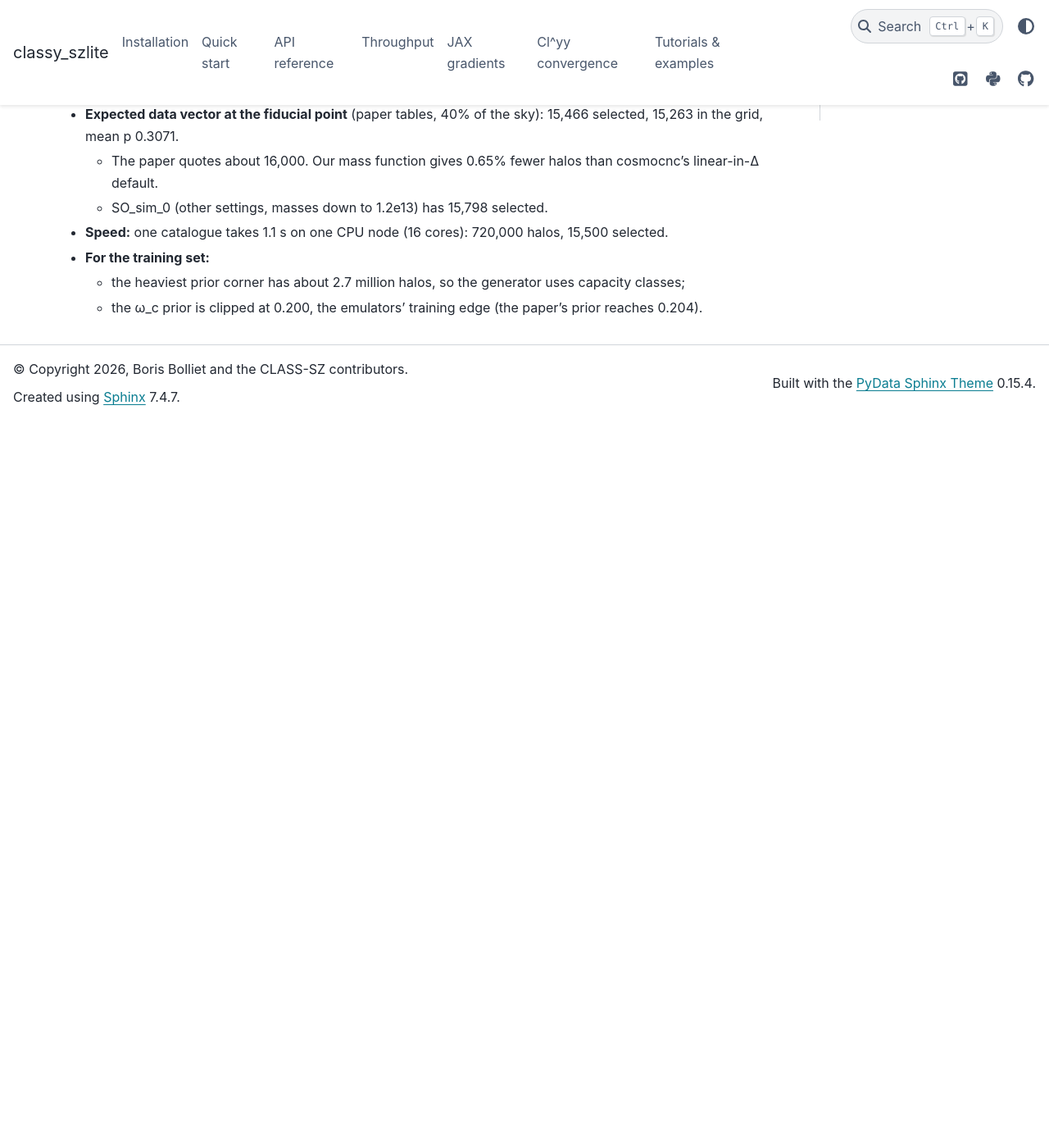
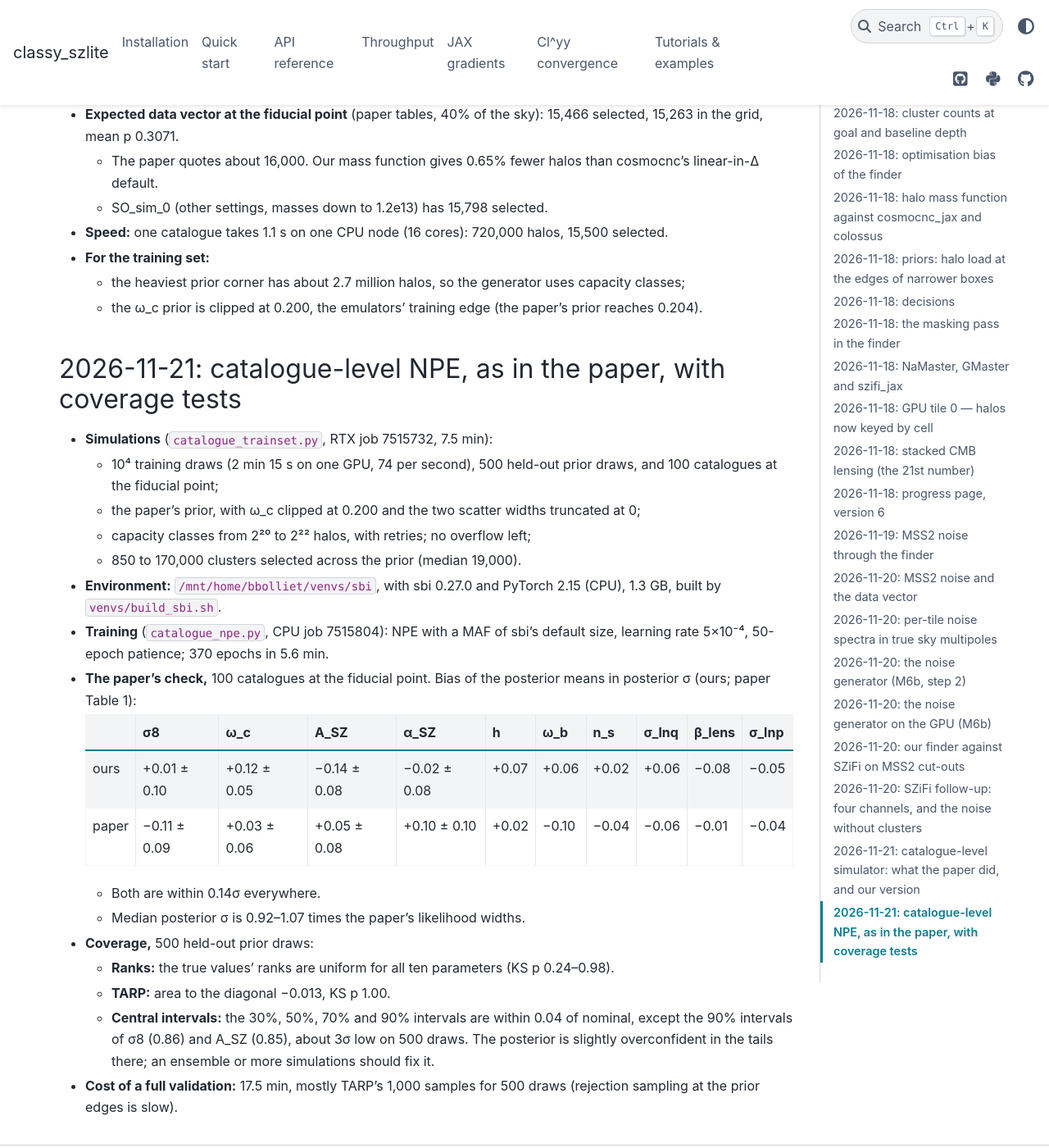
Before and after one commit to CLASS-SZ/classy_szlite, a Sphinx documentation site: the page built from docs/mapsim/LOG.md, in a window 1280 px wide and 1400 px high, scrolled down 25903 px. Shown: the whole window at 82% size. Built offline with Sphinx 7.4.7 and the PyData theme 0.15.4, drawn with Linux system fonts in a browser that asks for light colours; before the commit the page ends 26417 px from its top, so only the background shows below that.

Commit message:
mapsim: LOG: catalogue-level NPE reproduces the paper; coverage tests pass (jobs 7515732, 7515804)
Co-Authored-By: Claude Opus 5.5 <noreply@anthropic.com>
Claude-Session: https://claude.ai/code/session_01LKS4L5UW7SKf5qQ2WAJ8ew

```diff
--- a/docs/mapsim/LOG.md
+++ b/docs/mapsim/LOG.md
@@ -1130,3 +1130,37 @@ paper's text, checked by a reviewer):
     uses capacity classes;
   - the ω_c prior is clipped at 0.200, the emulators' training edge (the
     paper's prior reaches 0.204).
+
+## 2026-11-21: catalogue-level NPE, as in the paper, with coverage tests
+
+- **Simulations** (`catalogue_trainset.py`, RTX job 7515732, 7.5 min):
+  - 10⁴ training draws (2 min 15 s on one GPU, 74 per second), 500 held-out
+    prior draws, and 100 catalogues at the fiducial point;
+  - the paper's prior, with ω_c clipped at 0.200 and the two scatter widths
+    truncated at 0;
+  - capacity classes from 2²⁰ to 2²² halos, with retries; no overflow left;
+  - 850 to 170,000 clusters selected across the prior (median 19,000).
+- **Environment:** `/mnt/home/bbolliet/venvs/sbi`, with sbi 0.27.0 and PyTorch
+  2.15 (CPU), 1.3 GB, built by `venvs/build_sbi.sh`.
+- **Training** (`catalogue_npe.py`, CPU job 7515804): NPE with a MAF of sbi's
+  default size, learning rate 5×10⁻⁴, 50-epoch patience; 370 epochs in 5.6 min.
+- **The paper's check,** 100 catalogues at the fiducial point. Bias of the
+  posterior means in posterior σ (ours; paper Table 1):
+
+  | | σ8 | ω_c | A_SZ | α_SZ | h | ω_b | n_s | σ_lnq | β_lens | σ_lnp |
+  |---|---|---|---|---|---|---|---|---|---|---|
+  | ours | +0.01 ± 0.10 | +0.12 ± 0.05 | −0.14 ± 0.08 | −0.02 ± 0.08 | +0.07 | +0.06 | +0.02 | +0.06 | −0.08 | −0.05 |
+  | paper | −0.11 ± 0.09 | +0.03 ± 0.06 | +0.05 ± 0.08 | +0.10 ± 0.10 | +0.02 | −0.10 | −0.04 | −0.06 | −0.01 | −0.04 |
+
+  - Both are within 0.14σ everywhere.
+  - Median posterior σ is 0.92–1.07 times the paper's likelihood widths.
+- **Coverage,** 500 held-out prior draws:
+  - **Ranks:** the true values' ranks are uniform for all ten parameters (KS
+    p 0.24–0.98).
+  - **TARP:** area to the diagonal −0.013, KS p 1.00.
+  - **Central intervals:** the 30%, 50%, 70% and 90% intervals are within
+    0.04 of nominal, except the 90% intervals of σ8 (0.86) and A_SZ (0.85),
+    about 3σ low on 500 draws. The posterior is slightly overconfident in the
+    tails there; an ensemble or more simulations should fix it.
+- **Cost of a full validation:** 17.5 min, mostly TARP's 1,000 samples for 500
+  draws (rejection sampling at the prior edges is slow).
```
